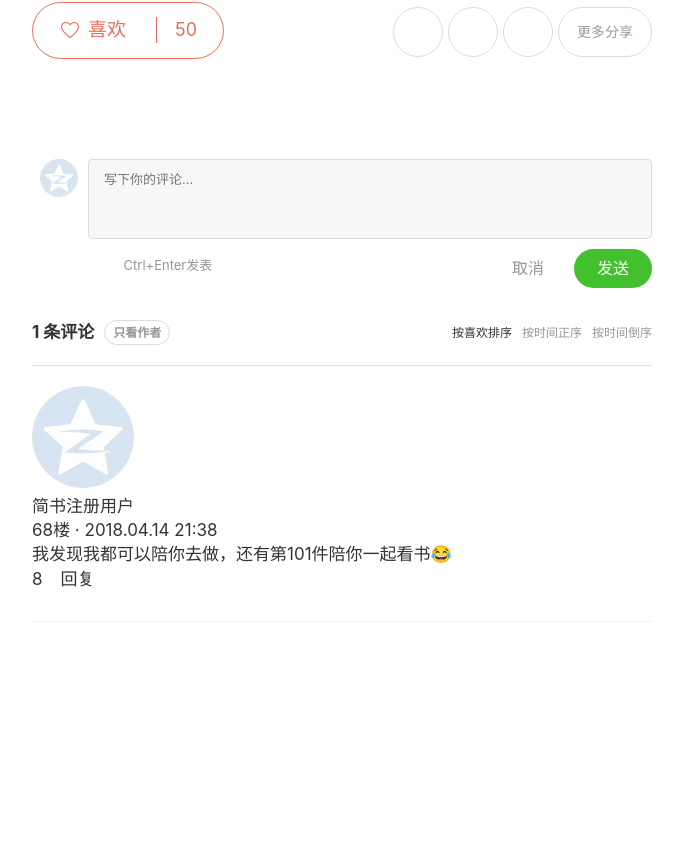
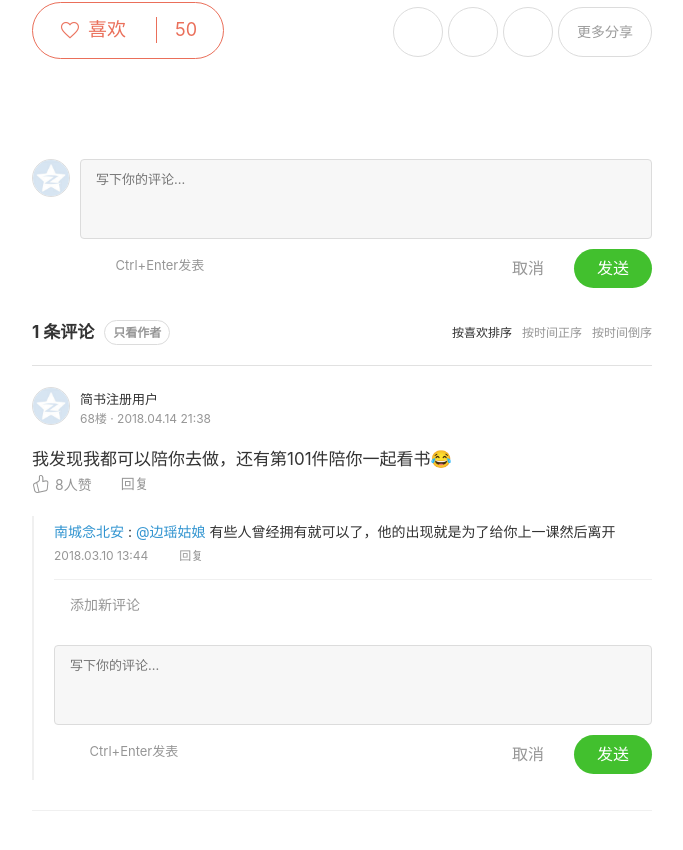
Before and after one commit to 15051964005/JianShu, a Nuxt app: page /p/1 in a window 1280 px wide. Shown: the part 6417-7267 px from the top of the page, without its empty margins (298-981 px from the left). Before the commit the page ends 7079 px from the top, so only its background shows below. Built offline with nearby package versions, Linux system fonts and the light colour scheme; a web font is replaced by a local one.

Commit message:
完成喜欢、点赞的动画效果

```diff
--- a/components/myComment.vue
+++ b/components/myComment.vue
@@ -36,17 +36,48 @@
                 </div>
                 <div class="comment-wrap">
                     <p>我发现我都可以陪你去做，还有第101件陪你一起看书😂</p>
-                    <div class="tool-group">
-                        <a href="#" class="zan">
-                            8
+                    <div class="tool-group" :class="{'iszan':iszan}" @click="iszan=!iszan">
+                        <a href="javascrip:void(0)" class="like-btn">
+                            <span>8人赞</span>
                         </a>
-                        <a href="#" class="comment-btn">
-                            <i class="fa fa-comment"></i>
+                        <a href="javascrip:void(0)" class="comment-btn">
+                            <i class="fa fa-comment-o"></i>
                             <span>回复</span>
                         </a>
                     </div>
                 </div>
-                <div class="sub-comment-list"></div>
+                <div class="sub-comment-list">
+                    <div class="sub-comment">
+                        <div class="sub-comment-content">
+                            <div class="v-tooltip-container">
+                                <nuxt-link to="/">
+                                    南城念北安
+                                </nuxt-link>
+                                :
+                            </div>
+                            <span>
+                                <a href="#" class="maleskine">
+                                    @边瑶姑娘
+                                </a>
+                                有些人曾经拥有就可以了，他的出现就是为了给你上一课然后离开
+                            </span>
+                        </div>
+                        <div class="sub-tool-group">
+                            <span>2018.03.10 13:44</span>
+                            <a href="#">
+                                <i class="fa fa-comment-o"></i>
+                                <span>回复</span>
+                            </a>
+                        </div>
+                    </div>
+                    <div class="sub-comment more-comment">
+                        <a href="#" class="more-comment-btn">
+                            <i class="fa fa-edit"></i>
+                            <span>添加新评论</span>
+                        </a>
+                    </div>
+                    <my-form></my-form>
+                </div>
             </div>
         </div>
     </div>
@@ -172,7 +203,8 @@
                         "children_count": 0,
                         "children": []
                     },
-                ]
+                ],
+                iszan:false
             }
         }
     }
@@ -185,7 +217,7 @@
 
     .comment-list .new-comment {
         position: relative;
-        margin: 0 0 20px 56px;
+        margin: 0 0 20px 48px;
     }
 
     .comment-list .new-comment .avatar {
@@ -211,8 +243,12 @@
         vertical-align: top;
     }
 
+    /*.comment-list .new-comment textarea:focus .write-function-block {*/
+        /*display: block;*/
+    /*}*/
     .comment-list .new-comment .write-function-block {
         height: 50px;
+        /*display: none;*/
     }
 
     .comment-list .new-comment .write-function-block .emoji {
@@ -228,6 +264,7 @@
     .comment-list .new-comment .write-function-block .emoji i:hover {
         color: #2f2f2f;
     }
+
 
     .comment-list .new-comment .write-function-block .hint {
         float: left;
@@ -305,4 +342,141 @@
         padding: 20px 0 30px 0;
         border-bottom: 1px solid #f0f0f0;
     }
+    .comment-list .comment .author{
+        margin-bottom: 20px;
+    }
+    .comment-list .comment .author .v-tooltip-container{
+        display: inline-block;
+    }
+    .comment-list .comment .author .avatar{
+        width: 38px;
+        height: 38px;
+        display: inline-block;
+        vertical-align: middle;
+        margin-right: 10px;
+    }
+    .comment-list .comment .author .info{
+        display: inline-block;
+        vertical-align: middle;
+    }
+    .comment-list .comment .author .info .name{
+        font-size: 13px;
+    }
+    .comment-list .comment .author .info .meta{
+        font-size: 12px;
+        color: #969696;
+    }
+    .comment-list .comment .comment-wrap .like-btn{
+        padding-left: 23px;
+        margin-right: 10px;
+        display: inline-block;
+        vertical-align: middle;
+        font-size: 0;
+        color: #969696;
+        position: relative;
+    }
+
+    .comment-list .comment .comment-wrap .like-btn:before{
+        content: "";
+        width: 50px;
+        height: 50px;
+        position: absolute;
+        left: -16px;
+        top: -16px;
+        background-image: url("../assets/img/zan.png");
+        background-size: 1050px 50px;
+        background-repeat: no-repeat;
+        background-position: left;
+    }
+    .comment-list .comment .comment-wrap .like-btn span{
+        font-size: 14px;
+        color: #969696;
+    }
+    .comment-list .comment .comment-wrap .like-btn:hover span{
+        color: #333!important;
+    }
+    .comment-list .comment .comment-wrap .like-btn:hover:before{
+        background-position-x: -50px;
+    }
+
+    /****************完成点赞的动画效果******************/
+    .comment-list .comment .comment-wrap .iszan .like-btn span{
+        color: #333;
+    }
+    .comment-list .comment .comment-wrap .iszan .like-btn:before{
+        animation: changeLike .6s steps(19) forwards;
+    }
+    @keyframes changeLike {
+        0%{
+            background-position: -50px;
+        }
+        100%{
+            background-position: right;
+        }
+    }
+
+    .comment-list .comment .comment-wrap .comment-btn{
+        font-size: 14px;
+        color: #969696;
+    }
+    .comment-list .comment .comment-wrap .comment-btn:hover{
+        color: #333;
+    }
+    .comment-list .comment .comment-wrap .comment-btn i{
+        font-size: 18px;
+        margin-right: 5px;
+    }
+    .comment-list .sub-comment-list{
+        margin-top: 20px;
+        padding: 5px 0 5px 20px;
+        border-left: 2px solid #f0f0f0;
+    }
+    .comment-list .sub-comment-list .sub-comment{
+        padding-bottom: 15px;
+        margin-bottom: 15px;
+        border-bottom: 1px solid #f0f0f0;
+    }
+    .comment-list .sub-comment-list .sub-comment .sub-comment-content{
+        font-size: 14px;
+        margin-bottom: 5px;
+        line-height: 1.5;
+    }
+    .comment-list .sub-comment-list  .v-tooltip-container{
+        display: inline-block;
+    }
+    .comment-list .sub-comment-list .sub-comment-content a{
+        color: #3194d0;
+    }
+    .comment-list .sub-comment-list .sub-comment .sub-tool-group{
+        font-size: 12px;
+        color: #969696;
+    }
+    .comment-list .sub-comment-list .sub-comment .sub-tool-group a{
+        margin-left: 10px;
+        color: #969696;
+    }
+    .comment-list .sub-comment-list .sub-comment .sub-tool-group a:hover{
+        color: #333333;
+    }
+    .comment-list .sub-comment-list .sub-comment .sub-tool-group a i{
+        font-size: 14px;
+        margin-right: 10px;
+    }
+    .comment-list .sub-comment-list .more-comment{
+        color: #969696;
+        font-size: 14px;
+        border: 0;
+    }
+    .comment-list .sub-comment-list .more-comment a{
+        color: #969696;
+    }
+    .comment-list .sub-comment-list .more-comment a:hover{
+        color: #333;
+    }
+    .comment-list .sub-comment-list .more-comment a i{
+        margin-right: 5px;
+    }
+    .comment-list .sub-comment-list form{
+        margin: 0;
+    }
 </style>
--- a/pages/p/_id.vue
+++ b/pages/p/_id.vue
@@ -189,14 +189,14 @@
                 </div>
                 <!--更多分享-->
                 <div class="meta-bottom">
-                    <div class="like">
+                    <div class="like" :class="{'islike':islike}" @click="islike=!islike">
                         <div class="like-btn">
-                            <a href="#">
+                            <a>
                                 喜欢
                             </a>
                         </div>
                         <div class="like-num">
-                            <a href="#">50</a>
+                            <a>50</a>
                         </div>
                     </div>
                     <div class="share">
@@ -242,7 +242,9 @@
             myComment
         },
         data() {
-            return {}
+            return {
+                islike:false
+            }
         }
     }
 </script>
```
Also changed, not shown: assets/css/index.css (+221 -107 lines).
